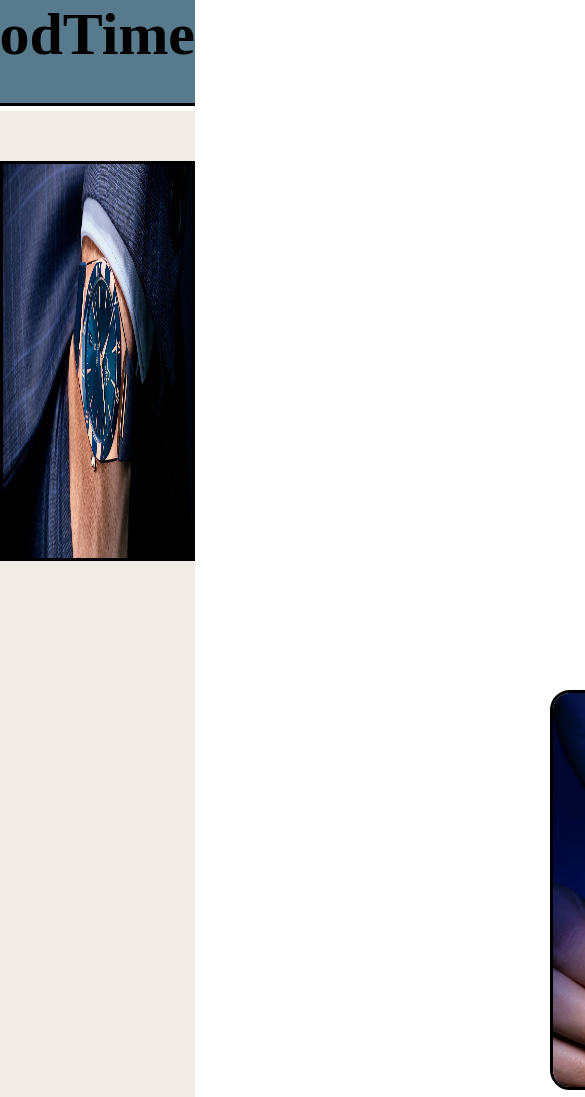
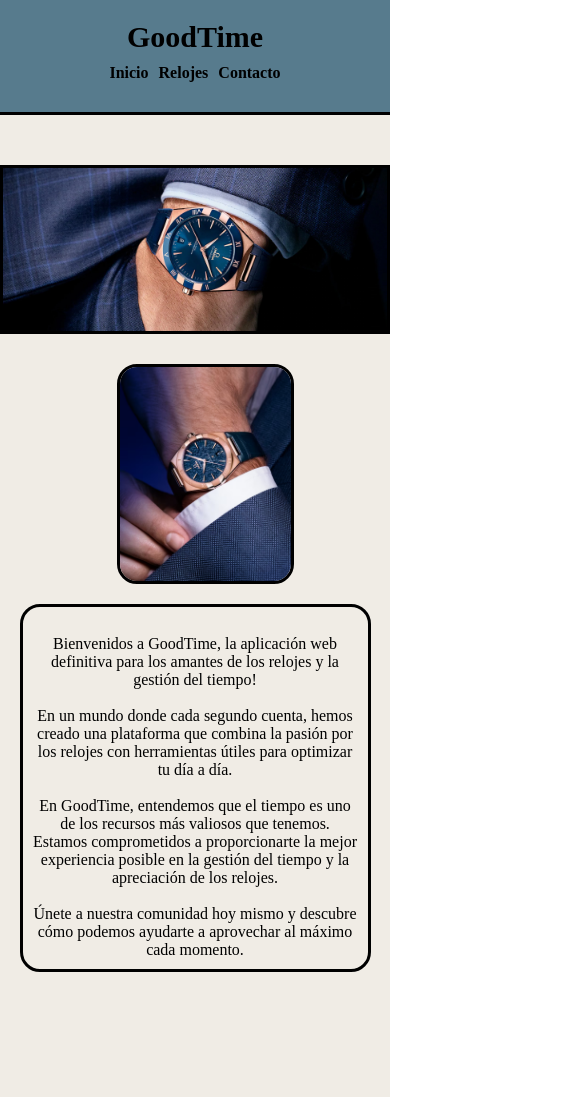
Before and after one commit to NicoArmanini/Relojeria, a website: page Relojeria/index.html in a window 390 px wide. Shown: the top 1097 px of the page, 585 px wide, since content can reach past the window. Drawn offline with Linux system fonts and the light colour scheme.

Commit message:
responsive

```diff
--- a/Relojeria/css/contacto.css
+++ b/Relojeria/css/contacto.css
@@ -5,31 +5,30 @@
     font-family: serif;
 }
 
-.encabezado{
+.encabezado {
     font-weight: bold;
     background-color: #577B8D;
     border-bottom-style: solid;
     border-width: 3px;
 }
 
-.principal{
+.principal {
     background-color: #F0ECE5;
 }
 
-.pie{
+.pie {
     padding-top: 25px;
     background-color: #9db7c3;
-    border-top-style:solid;
+    border-top-style: solid;
     border-width: 3px;
 }
 
-
-h1{
+h1 {
     text-align: center;
     font-size: 60px;
 }
 
-nav{
+nav {
     text-align: right;
     font-size: larger;
     padding: 35px;
@@ -39,102 +38,106 @@ nav{
     justify-content: center;
 }
 
-nav a{
+nav a {
     color: black;
     text-decoration: none;
 }
 
-
 .container {
     display: flex;
-    justify-content: center; /* Centrar el contenido horizontalmente */
-    align-items: center; /* Centrar el contenido verticalmente */
-    height: auto; /* Hacer que el contenedor ocupe todo el alto de la ventana */
+    justify-content:center;
+    height: auto;
     padding-bottom: 40px;
+    margin-left: 100px;
 }
 
-.image-container, .form-container {
-    flex: 0 0 25%; /* Establecer el ancho de los contenedores al 50% del contenedor principal */
+.image-container,
+.form-container {
+    flex: 0 0 25%;
 }
 
 .image-container {
-    text-align: center; /* Centrar el contenido de la imagen */
+    text-align: center;
     padding-top: 100px;
 }
 
 .image-container img {
-    max-width: 100%; /* Asegurar que la imagen no exceda el ancho del contenedor */
-    height: 400px; /* Mantener la proporción de la imagen */
-    border-radius: 8px; /* Agregar bordes redondeados a la imagen */
-    box-shadow: 0 4px 8px rgba(0, 0, 0, 0.1); /* Agregar una sombra suave a la imagen */
+    max-width: 100%;
+    height: 400px;
+    border-radius: 8px;
+    box-shadow: 0 4px 8px rgba(0, 0, 0, 0.1);
 }
 
 .links {
-    margin-top: 20px; /* Agregar espacio entre la imagen y los enlaces */
+    margin-top: 20px;
 }
 
 .links p {
-    font-weight: bold; /* Hacer el texto de la pregunta más llamativo */
+    font-weight: bold;
 }
 
 .links a {
-    display: block; /* Convertir los enlaces en bloques para que ocupen todo el ancho disponible */
-    margin-top: 5px; /* Agregar espacio entre los enlaces */
-    text-decoration: none; /* Quitar subrayado predeterminado de los enlaces */
-    color: #333; /* Cambiar el color del texto de los enlaces */
+    display: block;
+    margin-top: 5px;
+    text-decoration: none;
+    color: #333;
 }
 
 .links a:hover {
-    color: #555; /* Cambiar el color del texto al pasar el cursor sobre los enlaces */
+    color: #555;
 }
 
 .form-container {
-    text-align: center; /* Centrar el contenido del formulario */
+    display:block;
+    justify-content:center;
+    height: 400px;
 }
 
 form {
-    max-width: 400px; /* Limitar el ancho del formulario */
-    margin-top: 5px; /* Agregar espacio entre la imagen y el formulario */
+    width: 400px;
+    height: auto;
+    padding-top: 100px;
+    padding-left: 45px;
+    padding-right: 45px;
+    text-align: center;
 }
 
 input[type="text"],
 input[type="email"],
 input[type="tel"] {
-    width: (100%);
-    padding: 10px; /* Agregar espacio dentro de los campos de entrada */
-    margin-bottom: 10px; /* Agregar espacio entre los campos de entrada */
-    border: 1px solid #ccc; /* Agregar borde a los campos de entrada */
-    border-radius: 5px; /* Agregar bordes redondeados a los campos de entrada */
-    box-sizing: border-box; /* Incluir el padding y el borde en el ancho total del campo de entrada */
+    width: 100%;
+    padding: 10px;
+    margin-bottom: 10px;
+    border: 1px solid #ccc;
+    border-radius: 5px;
+    box-sizing: border-box;
 }
 
 button {
-    background-color: #007bff; /* Cambiar el color de fondo del botón */
-    color: #fff; /* Cambiar el color del texto del botón */
-    border: none; /* Quitar el borde del botón */
-    border-radius: 5px; /* Agregar bordes redondeados al botón */
-    padding: 10px 20px; /* Agregar espacio dentro del botón */
-    cursor: pointer; /* Cambiar el cursor al pasar sobre el botón */
+    background-color: #007bff;
+    color: #fff;
+    border: none;
+    border-radius: 5px;
+    padding: 10px 20px;
+    cursor: pointer;
     margin-bottom: 20px;
-
 }
 
 button:hover {
-    background-color: #0056b3; /* Cambiar el color de fondo del botón al pasar el cursor */
+    background-color: #0056b3;
 }
 
 .dark-overlay {
-    position: fixed; /* Posicionar la superposición fija en la ventana */
-    top: 0; /* Estirar la superposición a la parte superior */
-    left: 0; /* Estirar la superposición a la izquierda */
-    width: 100%; /* Estirar la superposición al ancho completo */
-    height: 100%; /* Estirar la superposición al alto completo */
-    background-color: rgba(0, 0, 0, 0.5); /* Color de fondo oscuro semi-transparente */
-    z-index: 999; /* Asegurar que la superposición esté encima de otros elementos */
-    display: none; /* Ocultar la superposición por defecto */
+    position: fixed;
+    top: 0;
+    left: 0;
+    width: 100%;
+    height: 100%;
+    background-color: rgba(0, 0, 0, 0.5);
+    z-index: 999;
+    display: none;
 }
 
- /* Estilo para la ventana emergente */
 #myDialog {
     width: 400px;
     background-color: #fff;
@@ -160,5 +163,70 @@ button:hover {
     border: none;
     border-radius: 5px;
     cursor: pointer;
+}
 
+/* Media Queries */
+@media (max-width: 1200px) {
+
+    .container {
+        margin-left: 20px;
+        margin-right: 20px;
+        flex-direction: column;
+    }
+
+    .image-container,
+    .form-container {
+        flex: 1 1 100%;
+    }
+
+    .form-container{
+        display: flex;
+        justify-content: center;
+        align-items: center;
+        text-align: center;
+        padding: 20px;
+    }
+
+    form{
+        width: 400px;
+        height: auto;
+        padding-top: 20px;
+        padding-left: 45px;
+        padding-right: 45px;
+        padding-bottom: 20px;
+        text-align: center;
+    }
 }
+
+@media (max-width: 768px) {
+
+
+    .encabezado h1 {
+        font-size: 40px;
+    }
+
+    nav {
+        padding: 15px;
+    }
+
+    .container {
+        margin-left: 20px;
+        margin-right: 20px;
+        flex-direction: column;
+    }
+
+    .image-container,
+    .form-container {
+        flex: 1 1 100%;
+    }
+}
+
+@media (max-width: 480px) {
+    .encabezado h1 {
+        font-size: 30px;
+    }
+
+    nav {
+        padding: 10px;
+    }
+}
--- a/Relojeria/css/index.css
+++ b/Relojeria/css/index.css
@@ -1,4 +1,5 @@
 
+/* CSS original */
 * {
     margin: 0;
     padding: 0;
@@ -58,7 +59,7 @@ nav a{
 }
 
 .slider-box ul {
-    display:flex;
+    display: flex;
     padding: auto;
     width: 400%;
     animation: mover 20s infinite alternate ease-in-out;
@@ -67,11 +68,11 @@ nav a{
 .slider-box li{
     list-style: none;
     width: 100%;
-
 }
 
 .slider-box img {
     width: 100%;
+    height: 100%;
     border-style: solid;
     border-width: 3px;
 }
@@ -92,33 +93,40 @@ nav a{
 
 .info-box{
     display: flex;
-    align-items: center; /* Centra los items verticalmente */
-    justify-content: space-between; /* Espacia los items horizontalmente */
+    align-items: center;
+    justify-content: space-between;
     margin-top: 125px;
 }
 
 .imagen-box{
     flex: 1;
     margin-left: 550px;
+    height: 400px;
 }
 
 .imagen-box img{
     border-radius: 20px;
     border-style: solid;
     border-width: 3px;
+    height: 100%;
 }
 
 .texto-box{
-    max-width: 700px; /* Asegura que la imagen no exceda el tamaño del contenedor */
-    height: 375px; /* Mantiene la proporción de la imagen */
+    width: 700px;
+    height: 375px;
     font-size: 22px;
     margin-right: 540px;
     border: 3px solid black;
     border-radius: 20px;
-    text-align:center;
-    overflow:auto;
-    word-wrap: break-word; /* Permite que las palabras largas se ajusten a la siguiente línea */
+    text-align: center;
+    overflow: auto;
+    word-wrap: break-word;
     box-sizing: border-box;
+}
+
+.texto-box p{
+    width: 100%;
+    height: 100%;
 }
 
 .contenedor-imagen {
@@ -162,47 +170,192 @@ nav a{
     background-color: #0056b3;
 }
 
-/* Media queries para dispositivos de tamaño medio */
-@media screen and (max-width: 768px) {
-    .encabezado{
+/* Media Queries */
+@media (max-width: 2040px) {
+
+
+    .info-box {
         flex-direction: column;
-        width: 50%;
+        align-items: center;
+        margin-top: 50px;
     }
 
-    .principal {
-        margin: 5px 0;
-        width: 50%;
-        flex-direction: column;
+    .imagen-box {
+        display: flex;
+        margin-left: 15%;
+        align-items: center;
+        margin-bottom: 20px;
     }
 
-    .pie{
-        margin: 5px 0;
-        width: 50%;
-        flex-direction: column;
+    .imagen-box img{
+        width: 65%;
+        flex-direction: row;
+    }
+
+    .texto-box {
+        margin-right: 30px;
+        max-width: 50%;
+        width: 100%;
+        height: 100%;
+        margin-bottom: 20px;
+    }
+
+    .contenedor-imagen img {
+        width: 100%;
+        height: auto;
     }
 
 }
 
-/* Media queries para dispositivos pequeños */
-@media screen and (max-width: 1024px) {
-    .encabezado {
-        display: flex;
-        flex-direction: row-reverse;
-        font-size: 24px;
+@media (max-width: 1280px) {
+    .slider-box {
+        width: 100%;
     }
 
-    .principal {
-        font-size: 14px;
+    .info-box {
+        flex-direction: column;
+        align-items: center;
+        margin-top: 50px;
+    }
+
+    .imagen-box {
         display: flex;
-        flex-direction: row;
-        flex-wrap: wrap;
+        margin-left: 30%;
+        align-items: center;
+        margin-bottom: 20px;
+    }
+
+    .imagen-box img{
+        width: 65%;
+    }
+
+    .texto-box {
+        margin-right: 30px;
+        max-width: 90%;
+        width: 100%;
+        height: 100%;
+        margin-bottom: 20px;
+    }
+
+    .contenedor-imagen img {
+        width: 100%;
+        height: auto;
+    }
+
+
+}
+
+@media (max-width: 1200px) {
+    .slider-box {
+        width: 100%;
+    }
+
+    .info-box {
+        flex-direction: column;
+        align-items: center;
+        margin-top: 50px;
+    }
+
+    .imagen-box {
+        display:flex;
+        margin-left: 30%;
+        align-items: center;
+        margin-bottom: 20px;
+    }
+
+    .imagen-box img{
+        width: 65%;
+    }
+
+    .texto-box {
+        margin-right: 0;
+        max-width: 90%;
+        width: 100%;
+        height: auto;
+        margin-bottom: 20px;
+    }
+
+    .contenedor-imagen img {
+        width: 100%;
+        height: auto;
     }
 
     .texto-superpuesto {
-        padding: 8px 16px;
+        width: 30%;
+        left: 80%;
+    }
+}
+
+@media (max-width: 768px) {
+    .encabezado {
+        text-align: center;
+        padding: 20px;
+    }
+
+    nav {
+        text-align: center;
+        gap: 10px;
+        padding: 20px 10px;
+    }
+
+    h1 {
+        font-size: 40px;
+    }
+
+    .info-box {
+        margin-top: 30px;
+
+    }
+
+    .imagen-box {
+        display:flex;
+        margin-left: 30%;
+        align-items: center;
+        margin-bottom: 20px;
+    }
+
+    .imagen-box img{
+        width: 65%;
+    }
+
+    .texto-box {
+        font-size: 18px;
+    }
+
+    .texto-superpuesto {
+        left: 80%;
+        width: 40%;
+        font-size: 11px;
     }
 
     .texto-superpuesto .enlace {
         padding: 6px 12px;
+        font-size: 14px;
     }
 }
+
+@media (max-width: 480px) {
+    h1 {
+        font-size: 30px;
+    }
+
+    nav {
+        font-size: medium;
+        padding: 10px 0;
+    }
+
+    .texto-box {
+        font-size: 16px;
+        padding: 10px;
+    }
+
+    .texto-superpuesto {
+        width: 40%;
+        padding: 10px;
+    }
+
+    .texto-superpuesto .enlace {
+        padding: 2px 5px;
+        font-size: 11px;
+    }
+}
--- a/Relojeria/css/relojes.css
+++ b/Relojeria/css/relojes.css
@@ -207,3 +207,134 @@ button:hover {
 #myDialog .boton-container button:hover {
     background-color: #0056b3;
 }
+/* Media Queries */
+@media (max-width: 1200px) {
+    .encabezado, .principal, .pie {
+        padding: 10px;
+    }
+
+    nav {
+        text-align: center;
+        padding: 10px;
+    }
+
+    .contenido {
+        margin-right: 0;
+    }
+
+    .producto-grid {
+        padding-right: 0;
+    }
+
+    #fijo {
+        width: 100%;
+        height: auto;
+        position: relative;
+        top: auto;
+        right: auto;
+        transform: none;
+        box-shadow: none;
+        border-radius: 0;
+    }
+}
+
+@media (max-width: 768px) {
+    h1 {
+        font-size: 40px;
+    }
+
+    h2 {
+        font-size: 28px;
+    }
+
+    nav {
+        font-size: medium;
+        gap: 10px;
+    }
+
+    .producto {
+        max-width: 45%;
+    }
+
+    #myDialog {
+        width: 90%;
+        padding: 20px;
+    }
+
+    #myDialog input {
+        width: calc(100% - 10px);
+    }
+
+    #fijo {
+        width: 100%;
+        height: auto;
+        position: relative;
+        top: auto;
+        right: auto;
+        transform: none;
+        box-shadow: none;
+        border-radius: 0;
+    }
+
+    .producto-grid {
+        padding-right: 0;
+        flex-direction: column;
+    }
+}
+
+@media (max-width: 530px) {
+    h1 {
+        font-size: 30px;
+    }
+
+    h2 {
+        font-size: 24px;
+    }
+
+    nav {
+        font-size: small;
+        gap: 5px;
+    }
+
+    .producto {
+        max-width: 100%;
+    }
+
+    .producto img {
+        height: auto;
+        width: 100%;
+    }
+
+    button {
+        padding: 5px 10px;
+    }
+
+    #myDialog {
+        width: 95%;
+        padding: 15px;
+    }
+
+    #myDialog input {
+        width: calc(100% - 10px);
+    }
+
+    #fijo {
+        width: 100%;
+        height: auto;
+        position: relative;
+        top: auto;
+        right: auto;
+        transform: none;
+        box-shadow: none;
+        border-radius: 0;
+    }
+
+    .contenido {
+        margin-right: 0;
+    }
+
+    .producto-grid {
+        padding-right: 0;
+        flex-direction: column;
+    }
+}
--- a/Relojeria/index.html
+++ b/Relojeria/index.html
@@ -19,15 +19,15 @@
     <main class="principal">
         <div class="slider-box">
             <ul>
-                <li><img src="./imagenes/inicio-citizen.jpg" alt="imagen1" height="400px"></li>
-                <li><img src="./imagenes/inicio-omega.webp" alt="imagen2" height="400px" ></li>
-                <li><img src="./imagenes/inicio-valkur.webp" alt="imagen3" height="400px"></li>
-                <li><img src="./imagenes/inicio-Seiko.jpg" alt="imagen4" height="400px"></li>
+                <li><img src="./imagenes/inicio-citizen.jpg" alt="imagen1"></li>
+                <li><img src="./imagenes/inicio-omega.webp" alt="imagen2" ></li>
+                <li><img src="./imagenes/inicio-valkur.webp" alt="imagen3" ></li>
+                <li><img src="./imagenes/inicio-Seiko.jpg" alt="imagen4"></li>
             </ul>
         </div>
         <div class="info-box">
             <div class="imagen-box">
-                <img src="./imagenes/inicio-omegaConstellation.avif" alt="imagen5" height="400">
+                <img src="./imagenes/inicio-omegaConstellation.avif" alt="imagen5">
             </div>
 
             <div class="texto-box">
```
Also changed, not shown: Relojeria/contacto.html (+2 -0 lines).
